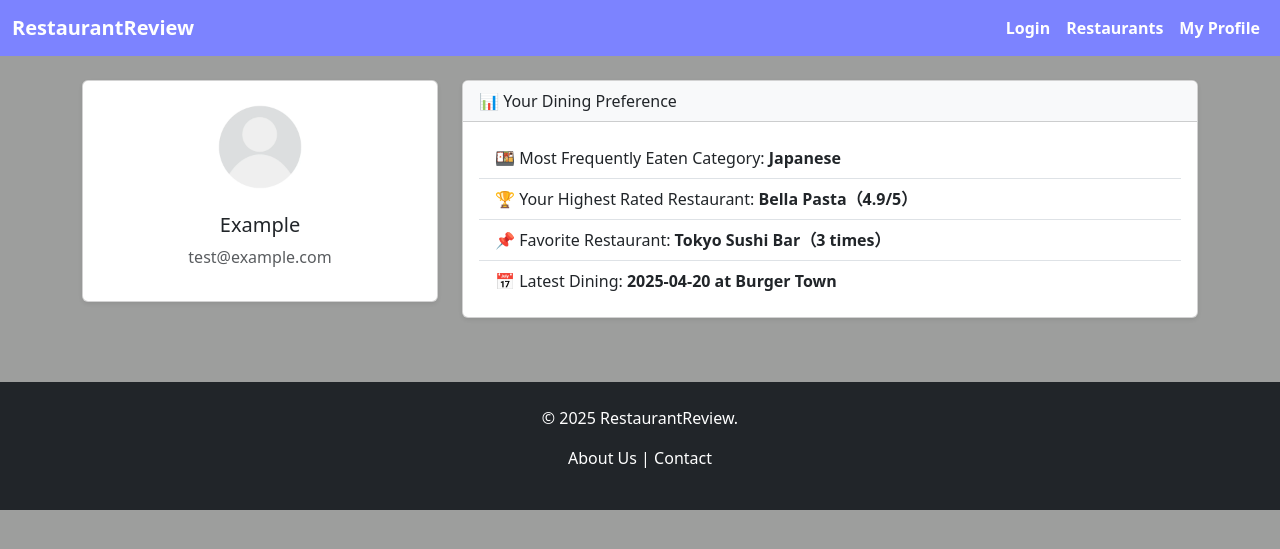
After one commit to samueltl21/restaurantreview, a Flask app: page /profile in a window 1280 px wide. The commit adds this page. Shown: the top 549 px of the page. Run offline with Flask 3, Linux system fonts and the light colour scheme.

Commit message:
create profile page with profile info and data summary functions

```diff
--- a/app/routes.py
+++ b/app/routes.py
@@ -1,6 +1,10 @@
 from app import application
-from flask import render_template
+from flask import render_template, session, redirect, url_for
 
 @application.route('/')
 def index():
     return render_template('home.html')
+
+@application.route('/profile')
+def profile():
+    return render_template('profile.html')
--- a/app/templates/base.html
+++ b/app/templates/base.html
@@ -1,12 +1,14 @@
 <!DOCTYPE html>
 <html lang="en">
-
   <head>
     <meta charset="UTF-8" />
     <meta name="viewport" content="width=device-width, initial-scale=1.0" />
     <title>{% block title %}RestaurantReview{% endblock %}</title>
     <!-- Bootstrap CSS -->
-    <link href="https://cdn.jsdelivr.net/npm/bootstrap@5.3.0-alpha3/dist/css/bootstrap.min.css" rel="stylesheet" />
+    <link
+      href="https://cdn.jsdelivr.net/npm/bootstrap@5.3.0-alpha3/dist/css/bootstrap.min.css"
+      rel="stylesheet"
+    />
     <!-- Custom CSS -->
     <link rel="stylesheet" href="/static/styles.css" />
   </head>
@@ -15,7 +17,12 @@
     <nav class="navbar navbar-expand-lg custom-navbar">
       <div class="container-fluid">
         <a class="navbar-brand" href="/">RestaurantReview</a>
-            <button class="navbar-toggler" type="button" data-bs-toggle="collapse" data-bs-target="#navbarNav">
+        <button
+          class="navbar-toggler"
+          type="button"
+          data-bs-toggle="collapse"
+          data-bs-target="#navbarNav"
+        >
           <span class="navbar-toggler-icon"></span>
         </button>
         <div class="collapse navbar-collapse" id="navbarNav">
@@ -25,6 +32,9 @@
             </li>
             <li class="nav-item">
               <a class="nav-link" href="/restaurants">Restaurants</a>
+            </li>
+            <li class="nav-item">
+              <a class="nav-link" href="/profile">My Profile</a>
             </li>
           </ul>
         </div>
@@ -37,7 +47,8 @@
       <div class="container text-center">
         <p>&copy; 2025 RestaurantReview.</p>
         <p>
-                <a href="/about" class="text-white text-decoration-none">About Us</a> |
+          <a href="/about" class="text-white text-decoration-none">About Us</a>
+          |
           <a href="/contact" class="text-white text-decoration-none">Contact</a>
         </p>
       </div>
@@ -47,7 +58,5 @@
     <script src="https://cdn.jsdelivr.net/npm/bootstrap@5.3.0-alpha3/dist/js/bootstrap.bundle.min.js"></script>
     <!-- Custom JS -->
     <script src="/static/script.js"></script>
-
   </body>
-
 </html>
--- /dev/null
+++ b/app/templates/profile.html
@@ -0,0 +1,57 @@
+{% extends "base.html" %} {% block title %}My Profile | RestaurantReview{%
+endblock %} {% block content %}
+<div class="container mt-4">
+  <div class="row">
+    <!-- Profile Info -->
+    <div class="col-md-4 mb-4">
+      <div class="card shadow-sm">
+        <div class="card-body text-center">
+          <!-- Avatar -->
+          <img
+            src="/static/images/default-avatar.png"
+            class="profile-avatar mb-3"
+            alt="Avatar"
+            style="
+              width: 100px;
+              height: 100px;
+              border-radius: 50%;
+              object-fit: cover;
+            "
+          />
+          <!-- Username -->
+          <h5 class="card-title">Example</h5>
+          <!-- Email -->
+          <p class="text-muted">test@example.com</p>
+        </div>
+      </div>
+    </div>
+
+    <!-- Data Summary -->
+    <div class="col-md-8">
+      <div class="card shadow-sm mb-3">
+        <div class="card-header bg-light">📊 Your Dining Preference</div>
+        <div class="card-body">
+          <ul class="list-group list-group-flush">
+            <li class="list-group-item">
+              🍱 Most Frequently Eaten Category:
+              <strong>Japanese</strong>
+            </li>
+            <li class="list-group-item">
+              🏆 Your Highest Rated Restaurant:
+              <strong>Bella Pasta（4.9/5）</strong>
+            </li>
+            <li class="list-group-item">
+              📌 Favorite Restaurant:
+              <strong>Tokyo Sushi Bar（3 times）</strong>
+            </li>
+            <li class="list-group-item">
+              📅 Latest Dining:
+              <strong>2025-04-20 at Burger Town</strong>
+            </li>
+          </ul>
+        </div>
+      </div>
+    </div>
+  </div>
+</div>
+{% endblock %}
```
Also changed, not shown: application-env/pyvenv.cfg (+4 -4 lines), app/static/images/default-avatar.png (added), 7 other files. Lines whose indentation alone changed are shown as unchanged.
